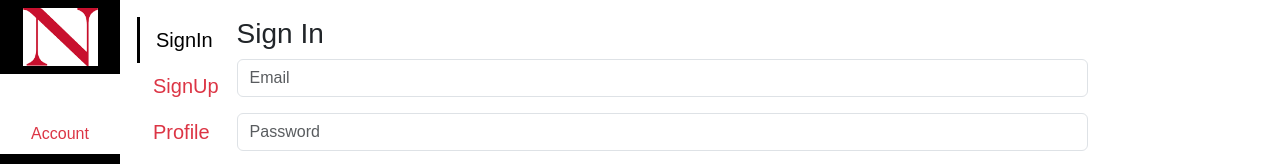
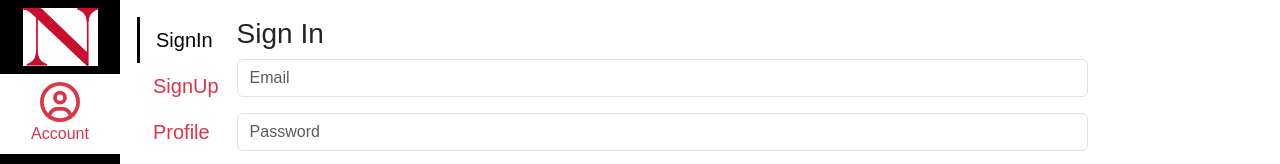
Before and after one commit to Dhruvdubey17/kambaz-next-js, a Next.js app: page /Account/Signin in a window 1280 px wide. Shown: the top 164 px of the page. Built offline with nearby package versions, Linux system fonts and the light colour scheme.

Commit message:
Made few cosmetic changes

```diff
--- a/src/app/(Kambaz)/Navigation.tsx
+++ b/src/app/(Kambaz)/Navigation.tsx
@@ -39,15 +39,19 @@ export default function KambazNavigation() {
       {links.map((link, index) => {
         const Icon = link.icon;
 
-        // Special handling for Courses - match any /Courses route
         const isActive =
           link.label === "Courses"
             ? pathname?.startsWith("/Courses")
+            : link.label === "Account"
+            ? pathname?.startsWith("/Account")
             : pathname === link.href || pathname?.startsWith(link.href + "/");
 
-        // Icon color: white for Account, red for all others
         const iconColor =
-          link.label === "Account" ? "text-white" : "text-danger";
+          link.label === "Account"
+            ? isActive
+              ? "text-danger"
+              : "text-white"
+            : "text-danger";
 
         return (
           <ListGroupItem
```
